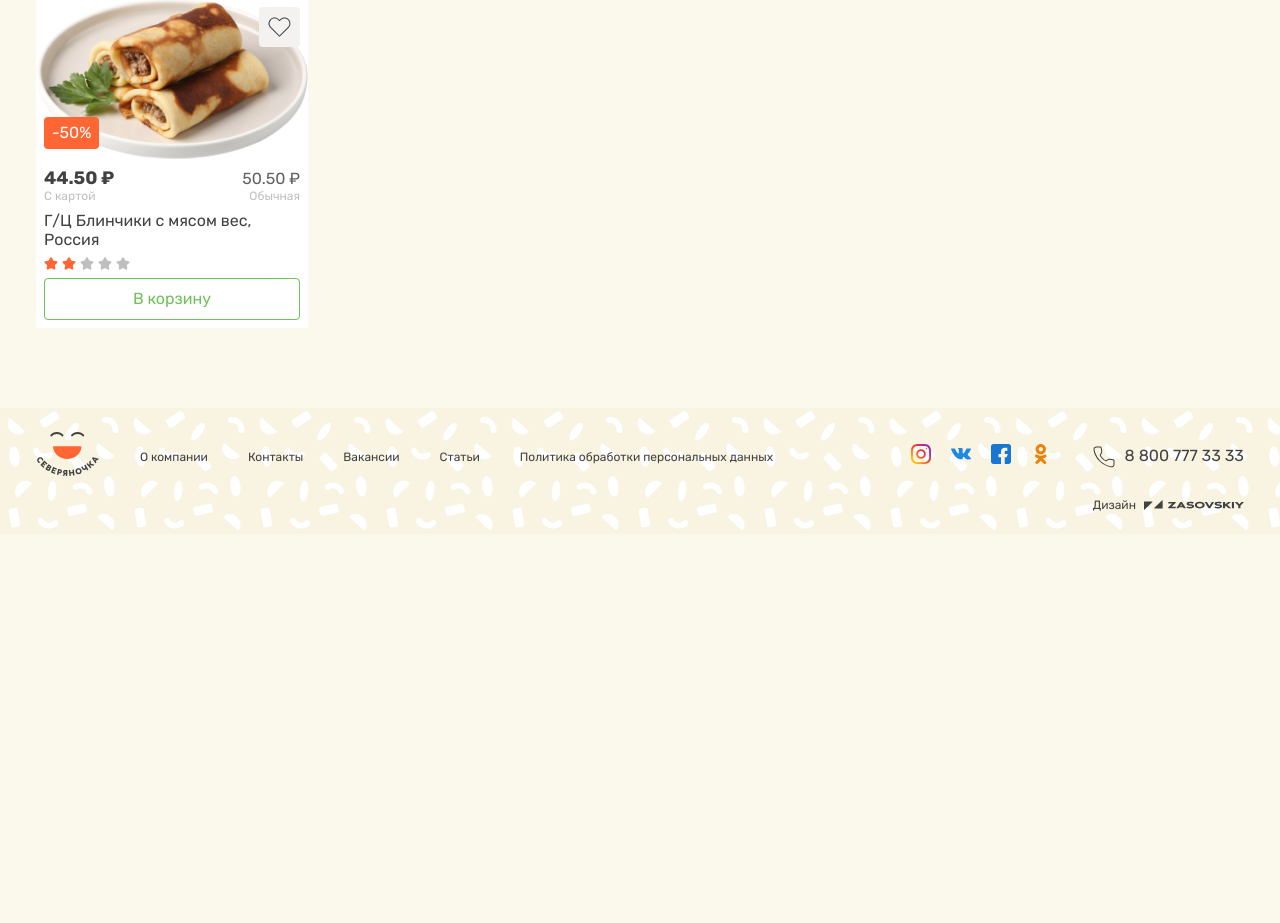
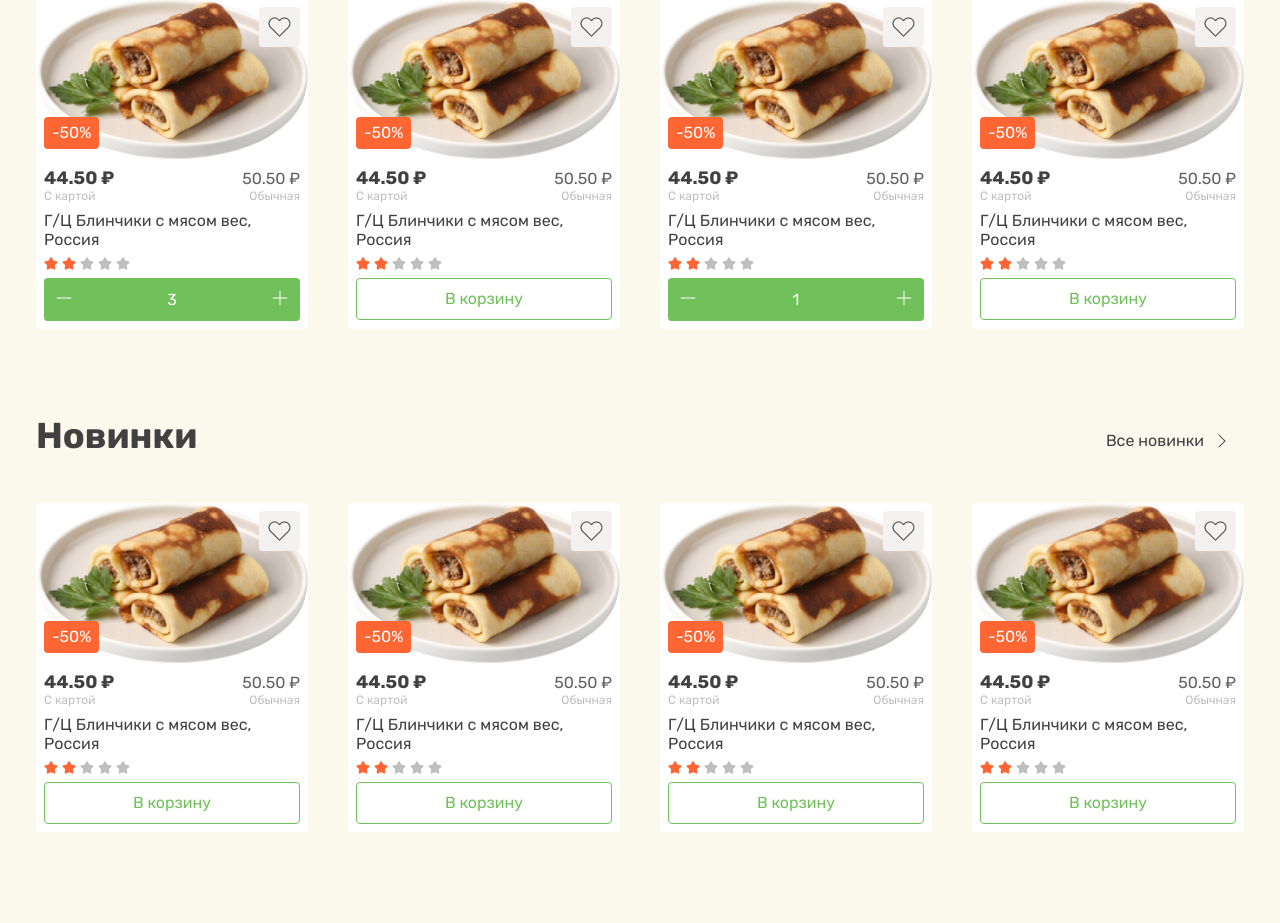
Before and after one commit to etopipec/severyanochka, a Vue app: page / in a window 1280 px wide. Shown: the part 447-1370 px from the top of the page. Before the commit the page ends 981 px from the top, so only its background shows below. Built offline with nearby package versions, Linux system fonts and the light colour scheme.

Commit message:
- refactoring ProductCard

```diff
--- a/src/entities/product/card/ui.vue
+++ b/src/entities/product/card/ui.vue
@@ -7,18 +7,14 @@ import { Icon } from "@/shared/icon";
 import { type Card } from "./types";
 
 const props = defineProps<{ data: Card }>();
-const {
-  img,
-  name = "Не указан",
-  price,
-  priceWithSale,
-} = props.data;
+const emit = defineEmits<{
+  (e: 'onChange', product: Card): void
+}>();
 
 const isHovered = ref(false);
-const count = ref(0);
 
-const increaseProduct = () => count.value += 1;
-const decreaseProduct = () => count.value -= 1;
+const changeCount = (c: number) =>
+  emit('onChange', {...props.data, count: (props.data.count || 0) + c});
 </script>
 
 <template>
@@ -35,23 +31,23 @@ const decreaseProduct = () => count.value -= 1;
       <div class="bottom__left">
         <slot name="headerBottomLeft"></slot>
       </div>
-      <img class="product-card__image" :src="img" />
+      <img class="product-card__image" :src="props.data.img" />
     </div>
     <div class="product-card__body">
       <div class="product-card__price">
-        <strong class="price__sale">{{ formatCurrency(priceWithSale) }} ₽</strong>
-        <span class="price__default">{{ formatCurrency(price) }} ₽</span>
+        <strong class="price__sale">{{ formatCurrency(props.data.priceWithSale) }} ₽</strong>
+        <span class="price__default">{{ formatCurrency(props.data.price) }} ₽</span>
         <span class="price__label">С картой</span>
         <span class="price__label">Обычная</span>
       </div>
-      <h5 class="product-card__name">Г/Ц Блинчики с мясом вес, Россия</h5>
+      <h5 class="product-card__name">{{ props.data.name }}</h5>
       <Rating :value="2" />
       <Button
-        v-if="count === 0"
+        v-if="props.data.count === 0"
         :color="isHovered ? 'primary' : 'secondary'"
         :decoration="isHovered ? 'default' : 'outline'"
         :count="props.data.count"
-        @click="increaseProduct"
+        @click="() => changeCount(1)"
       >
         В корзину
       </Button>
@@ -62,13 +58,13 @@ const decreaseProduct = () => count.value -= 1;
         :count="props.data.count"
       >
         <template v-slot:leftIcon>
-          <button class="product-card__btn-count" @click="decreaseProduct">
+          <button class="product-card__btn-count" @click="changeCount(-1)">
             <Icon type="minus"/>
           </button>
         </template>
-        {{ count }}
+        {{ props.data.count }}
         <template v-slot:rightIcon>
-          <button class="product-card__btn-count" @click="increaseProduct">
+          <button class="product-card__btn-count" @click="changeCount(1)">
             <Icon type="plus" />
           </button>
         </template>
--- a/src/pages/home/ui.vue
+++ b/src/pages/home/ui.vue
@@ -1,21 +1,71 @@
 <script setup lang="ts">
-import { reactive } from "vue"
+import { ref } from "vue"
 import { Header } from "@/widgets/header";
 import { BottomTabNavigator } from "@/widgets/bottom-tab-navigator";
 import { Footer } from "@/widgets/footer";
-import { Cards, type CardsProps, type Card } from "@/widgets/cards";
+import { Cards, type Card } from "@/widgets/cards";
 import { MainCarousel } from "@/features/main-carousel";
 import { Content } from "@/shared/content";
 import { Container } from "@/shared/container";
 
 import product1PNG from "@/assets/product-1.png";
 
-const saleCards = reactive<CardsProps>({
-  data: {
+const saleInfo = ref({
   title: "Акции",
   listLinkText: "Все акции",
   listLinkHref: "/",
-    items: [
+});
+
+const saleItems = ref<Card[]>([
+  {
+    id: 0,
+    img: product1PNG,
+    name: "Г/Ц Блинчики с мясом вес, Россия",
+    sale: 50,
+    price: 50.50,
+    priceWithSale: 44.50,
+    count: 3,
+    isLiked: true,
+  },
+  {
+    id: 1,
+    img: product1PNG,
+    name: "Г/Ц Блинчики с мясом вес, Россия",
+    sale: 50,
+    price: 50.50,
+    priceWithSale: 44.50,
+    count: 0,
+    isLiked: true,
+  },
+  {
+    id: 2,
+    img: product1PNG,
+    name: "Г/Ц Блинчики с мясом вес, Россия",
+    sale: 50,
+    price: 50.50,
+    priceWithSale: 44.50,
+    count: 1,
+    isLiked: true,
+  },
+  {
+    id: 3,
+    img: product1PNG,
+    name: "Г/Ц Блинчики с мясом вес, Россия",
+    sale: 50,
+    price: 50.50,
+    priceWithSale: 44.50,
+    count: 0,
+    isLiked: true,
+  },
+]);
+
+const newInfo = ref({
+  title: "Новинки",
+  listLinkText: "Все новинки",
+  listLinkHref: "/",
+});
+
+const newItems = ref<Card[]>([
   {
     id: 0,
     img: product1PNG,
@@ -25,13 +75,102 @@ const saleCards = reactive<CardsProps>({
     priceWithSale: 44.50,
     count: 0,
     isLiked: true,
-      }
-    ]
-  }
+  },
+  {
+    id: 1,
+    img: product1PNG,
+    name: "Г/Ц Блинчики с мясом вес, Россия",
+    sale: 50,
+    price: 50.50,
+    priceWithSale: 44.50,
+    count: 0,
+    isLiked: true,
+  },
+  {
+    id: 2,
+    img: product1PNG,
+    name: "Г/Ц Блинчики с мясом вес, Россия",
+    sale: 50,
+    price: 50.50,
+    priceWithSale: 44.50,
+    count: 0,
+    isLiked: true,
+  },
+  {
+    id: 3,
+    img: product1PNG,
+    name: "Г/Ц Блинчики с мясом вес, Россия",
+    sale: 50,
+    price: 50.50,
+    priceWithSale: 44.50,
+    count: 0,
+    isLiked: true,
+  },
+]);
+
+const boughtEarlierInfo = ref({
+  title: "Покупали раньше",
+  listLinkText: "Все покупки",
+  listLinkHref: "/",
 });
 
-const onChangeCard = (product: Card) => {
-  console.log(product);
+const boughtEarlierItems = ref<Card[]>([
+  {
+    id: 0,
+    img: product1PNG,
+    name: "Г/Ц Блинчики с мясом вес, Россия",
+    sale: 50,
+    price: 50.50,
+    priceWithSale: 44.50,
+    count: 0,
+    isLiked: true,
+  },
+  {
+    id: 1,
+    img: product1PNG,
+    name: "Г/Ц Блинчики с мясом вес, Россия",
+    sale: 50,
+    price: 50.50,
+    priceWithSale: 44.50,
+    count: 0,
+    isLiked: true,
+  },
+  {
+    id: 2,
+    img: product1PNG,
+    name: "Г/Ц Блинчики с мясом вес, Россия",
+    sale: 50,
+    price: 50.50,
+    priceWithSale: 44.50,
+    count: 0,
+    isLiked: true,
+  },
+  {
+    id: 3,
+    img: product1PNG,
+    name: "Г/Ц Блинчики с мясом вес, Россия",
+    sale: 50,
+    price: 50.50,
+    priceWithSale: 44.50,
+    count: 0,
+    isLiked: true,
+  },
+]);
+
+const onChangeItem = (product: Card, category: "sale" | "new" | "earlier") => {
+  let categoryItems;
+  switch (category) {
+    case "sale":
+      categoryItems = saleItems;
+      break;
+    case "new":
+      categoryItems = newItems;
+      break;
+    case "earlier":
+      categoryItems = boughtEarlierItems;
+      break;
+  }
+  categoryItems.value = categoryItems.value.map(item => item.id === product.id ? product : item);
 };
 </script>
 
@@ -41,7 +180,27 @@ const onChangeCard = (product: Card) => {
   <Content>
     <MainCarousel />
     <Container :style="{ margin: '80px auto' }">
-      <Cards :data="saleCards.data" @onChangeCard="onChangeCard" />
+      <Cards
+        :info="saleInfo"
+        :items="saleItems"
+        @onChangeCard="(p) => onChangeItem(p, 'sale')"
+      />
+    </Container>
+
+    <Container :style="{ margin: '80px auto' }">
+      <Cards
+        :info="newInfo"
+        :items="newItems"
+        @onChangeCard="(p) => onChangeItem(p, 'new')"
+      />
+    </Container>
+
+    <Container :style="{ margin: '80px auto' }">
+      <Cards
+        :info="boughtEarlierInfo"
+        :items="boughtEarlierItems"
+        @onChangeCard="(p) => onChangeItem(p, 'earlier')"
+      />
     </Container>
   </Content>
   <Footer />
--- a/src/widgets/cards/types.ts
+++ b/src/widgets/cards/types.ts
@@ -1,12 +1,12 @@
 import { type Card } from "@/entities/product/card/types";
 
 interface CardsProps {
-  data: {
+  info: {
     title: string;
     listLinkText: string;
     listLinkHref: string;
-    items: Card[];
   };
+  items: Card[];
 }
 
 export { type CardsProps, type Card };
--- a/src/widgets/cards/ui.vue
+++ b/src/widgets/cards/ui.vue
@@ -7,38 +7,33 @@ import { Icon } from "@/shared/icon";
 import { Badge } from "@/shared/badge";
 import { type CardsProps, type Card } from "./types";
 
-const { data } = defineProps<CardsProps>();
+const { info, items } = defineProps<CardsProps>();
 const emit = defineEmits<{
   (e: 'onChangeCard', product: Card): void
 }>();
-const {
-  title = "Не указан",
-  listLinkText = "Не указан",
-  listLinkHref = "/",
-  items,
-} = data;
 
-const toggleLike = (product: Card) => {
-  const p = {...product};
-  p.isLiked = !p.isLiked;
-  emit('onChangeCard', p);
-};
-
+const toggleLike = (product: Card) =>
+  emit('onChangeCard', {...product, isLiked: !product.isLiked});
 </script>
 
 <template>
 <section class="cards">
   <div class="cards__header">
-    <Typography class="header__title title" tagName="h3" bold>{{ title }}</Typography>
-    <RouterLink class="header__link link" :to="listLinkHref">
-      <Typography class="link__text" tagName="span" size="s">{{ listLinkText }}</Typography>
+    <Typography class="header__title title" tagName="h3" bold>{{ info.title }}</Typography>
+    <RouterLink class="header__link link" :to="info.listLinkHref">
+      <Typography class="link__text" tagName="span" size="s">{{ info.listLinkText }}</Typography>
       <div class="link__icon">
         <Icon type="chevron" />
       </div>
     </RouterLink>
   </div>
   <div class="cards__list">
-    <ProductCard v-for="(product, i) in items" :key="product.name + i" :data="product">
+    <ProductCard
+      v-for="(product, i) in items"
+      :key="product.name + i"
+      :data="product"
+      @onChange="(p) => emit('onChangeCard', p)"
+    >
       <template #headerTopRight>
         <Like :isLiked="product.isLiked" @click="() => toggleLike(product)" />
       </template>
@@ -69,6 +64,9 @@ const toggleLike = (product: Card) => {
 }
 
 .cards__list {
+  display: grid;
+  grid-template-columns: repeat(4, 1fr);
+  gap: 40px;
   margin-top: 40px;
 }
 </style>
```
Lines whose indentation alone changed are shown as unchanged.
